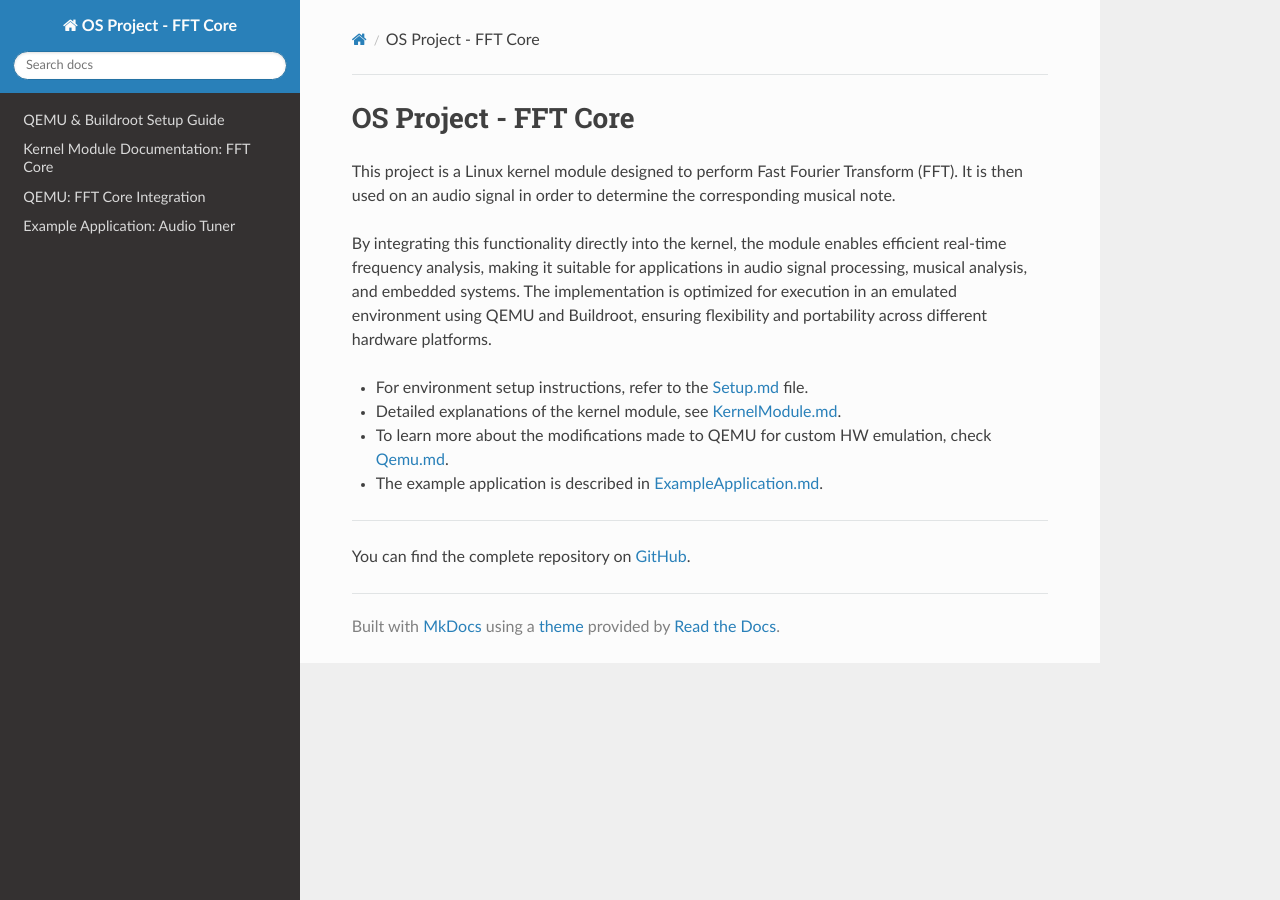
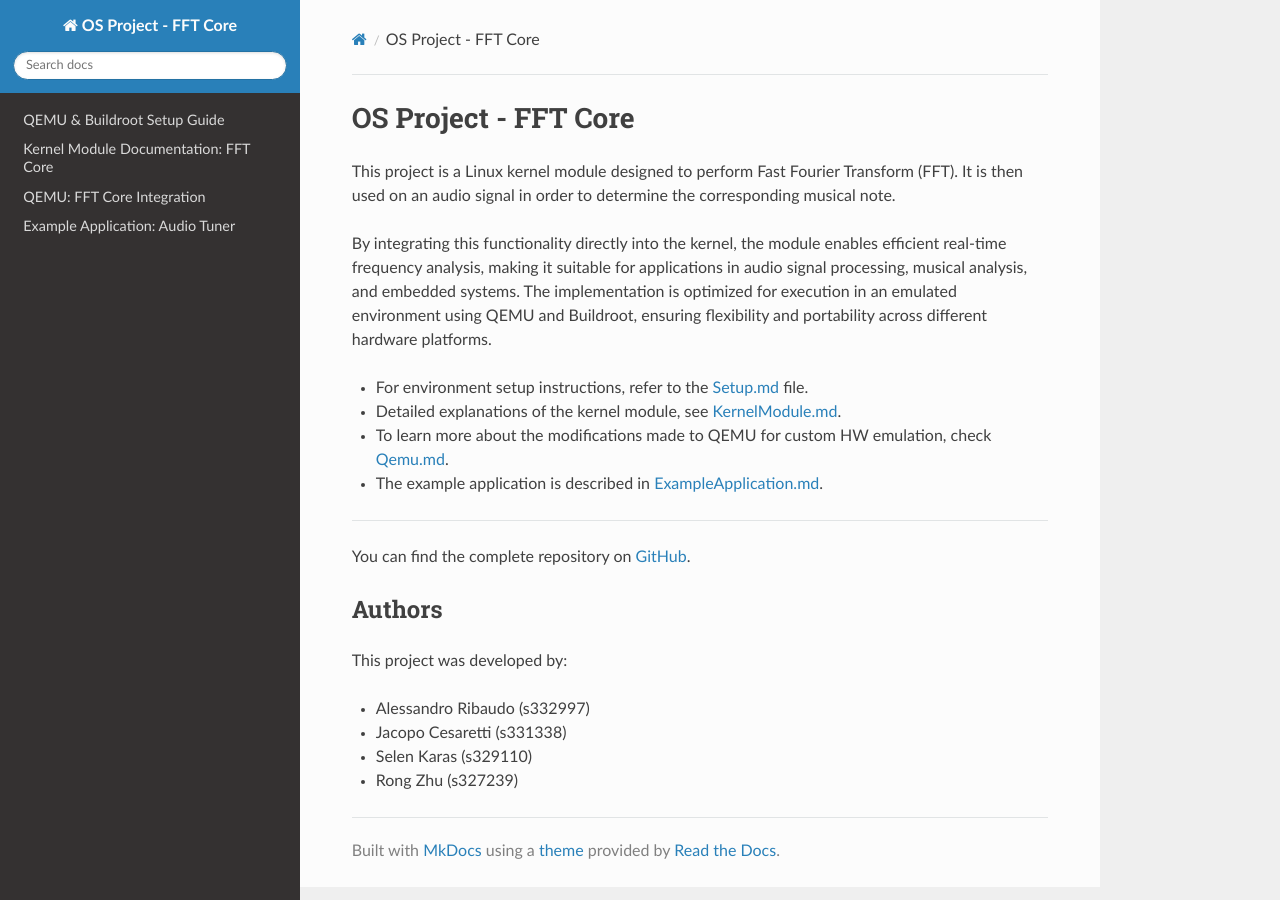
Before and after one commit to tubbadu/OS-project, an MkDocs documentation site: the page built from docs/index.md, in a window 1280 px wide. Built offline with MkDocs 1.6.1, drawn with Linux system fonts in a browser that asks for light colours; nearby versions of some CDN libraries.

Commit message:
Added contributors of the project

```diff
--- a/docs/index.md
+++ b/docs/index.md
@@ -13,3 +13,12 @@ By integrating this functionality directly into the kernel, the module enables e
 ---
 
 You can find the complete repository on [GitHub](https://github.com/tubbadu/OS-project).
+
+## Authors
+
+This project was developed by:
+
+- Alessandro Ribaudo (s332997)
+- Jacopo Cesaretti (s331338)
+- Selen Karas (s329110)
+- Rong Zhu (s327239)
```
Also changed, not shown: docs/ExampleApplication.md (+4 -4 lines).
